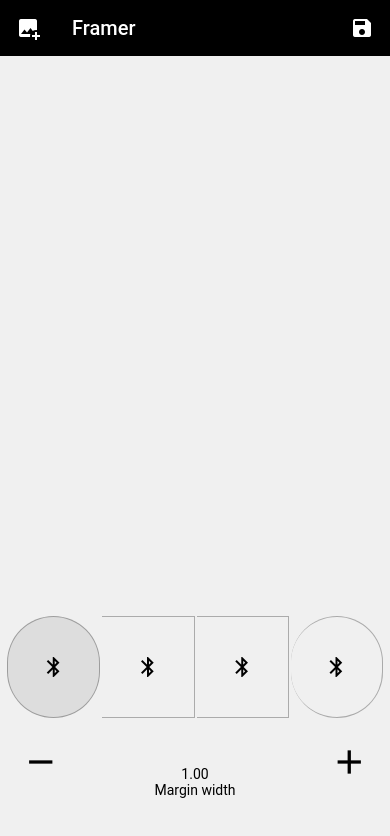
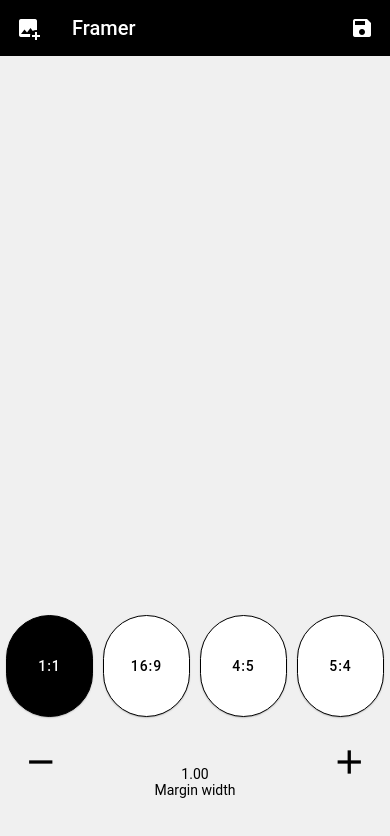
Before and after one commit to Alex-Ruzsicska/white-border, a React Native app: screen / in a window 390 px wide. Shown: the top 836 px of the page. Built offline with nearby package versions, Linux system fonts and the light colour scheme.

Commit message:
Improving design

```diff
--- a/App.js
+++ b/App.js
@@ -4,7 +4,7 @@ import Framer from './src/Tools/Framer';
 
 const theme = {
   ...DefaultTheme,
-  roundness: 50,
+  roundness: 100,
   colors: {
     ...DefaultTheme.colors,
     primary: 'black',
--- a/src/Tools/Framer/Styles.js
+++ b/src/Tools/Framer/Styles.js
@@ -19,6 +19,7 @@ export default StyleSheet.create({
     },
     ratiosContainer: {
         flex: 1,
+        flexDirection: 'row'
         // backgroundColor: 'gray',
     },
     borderWidthContainer: {
@@ -26,5 +27,13 @@ export default StyleSheet.create({
         // backgroundColor: 'yellow',
         flexDirection: 'row',
         padding: 5
+    },
+    ratioButton:{
+        flex: 1,
+        borderColor: 'black',
+        borderWidth: 1,
+        margin: 5,
+        alignItems: 'center',
+        justifyContent: 'center'
     }
 })
--- a/src/Tools/Framer/index.js
+++ b/src/Tools/Framer/index.js
@@ -1,7 +1,7 @@
 import React, {useState, useEffect} from 'react';
 import Styles from './Styles';
 import { View } from 'react-native';
-import { Appbar, TextInput, ToggleButton, IconButton, Text } from 'react-native-paper';
+import { Appbar, TextInput, ToggleButton, IconButton, Text, Button } from 'react-native-paper';
 import { CvImage, CvInvoke, Core } from 'react-native-opencv3';
 import { launchImageLibrary } from 'react-native-image-picker';
 
@@ -46,7 +46,12 @@ const Framer = () =>{
   const [ ratio, setRatio ] = useState(1)
   const [ image, setImage ] = useState({uri: ''});
   const [ multiplier, setMultiplier ] = useState(1);
-  const ratios = [1/1, 16/9, 4/5, 5/4];
+  const ratios = [
+    {value: 1/1, name:"1:1"},
+    {value:16/9, name:"16:9"},
+    {value: 4/5, name:"4:5"},
+    {value: 5/4, name:"5:4"}
+  ];
 
   const imageComponent = image.uri? (
     <CvInvoke func='copyMakeBorder' params={{"p1":"srcMat","p2":"dstMat", "p3": frame.top, "p4": frame.bottom, "p5": frame.left, "p6": frame.right, "p7": Core.BORDER_CONSTANT}}>
@@ -89,18 +94,22 @@ const Framer = () =>{
 
       <View style={Styles.footer}>
         <View style={Styles.ratiosContainer}>
-          <ToggleButton.Row
-            style={{flex:1, padding: 5}}
-            onValueChange={(value) => {
-              setRatio(value);
-              setFrame(generateFrame(image, value, multiplier));
-            }}
-            value={ratio}
-          >
-            {ratios.map((ratio, index)=>(
-              <ToggleButton value={ratio} icon="bluetooth" style={{flex: 1, height:'100%', margin: 1}} key={index}/>
-            ))}
-          </ToggleButton.Row>
+          {
+            ratios.map((r)=>(
+              <Button
+                mode="contained"
+                color= {ratio == r.value? "black":"white"}
+                style={Styles.ratioButton}
+
+                onPress={()=>{
+                  setFrame(generateFrame(image, r.value, multiplier));
+                  setRatio(r.value);
+                }}
+              >
+                {r.name}
+              </Button>
+            ))
+          }
         </View>
 
         <View style={Styles.borderWidthContainer}>
```
